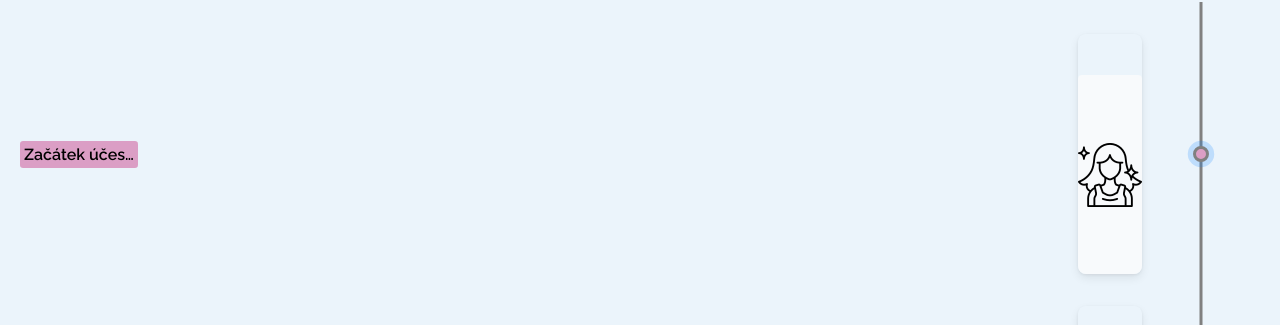
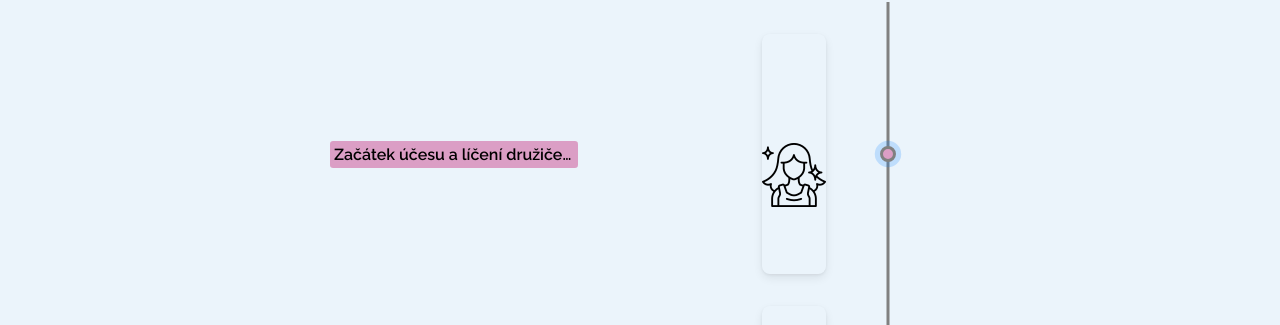
Before and after one commit to taterovapavla/projekt_svatebni_itinerar, a React (Vite) app: page /harmonogram in a window 1280 px wide. Shown: the part 276-601 px from the top of the page. Built offline with nearby package versions, Linux system fonts and the light colour scheme.

Commit message:
css edit

```diff
--- a/src/components/Harmonogram/style.css
+++ b/src/components/Harmonogram/style.css
@@ -20,11 +20,9 @@
   line-height: normal;
 }
 
-.itUpHz {
-  min-height: 0px !important;
-}
 
-.fSPvgE {
+
+.card-media-wrapper {
   background: none !important;
 }
 
@@ -42,15 +40,17 @@
   top: 17px !important;
 }
 
-.itFAVr,
-.iGAcLQ {
+
+
+.card-content-wrapper,
+div[class^="TimelineTitleWrapper"] {
   width: 45% !important;
 }
 
 @media (min-width: 600px) {
 
-  .itFAVr,
-  .iGAcLQ {
+  .card-content-wrapper,
+  div[class^="TimelineTitleWrapper"] {
     width: 20% !important;
   }
 }
```
